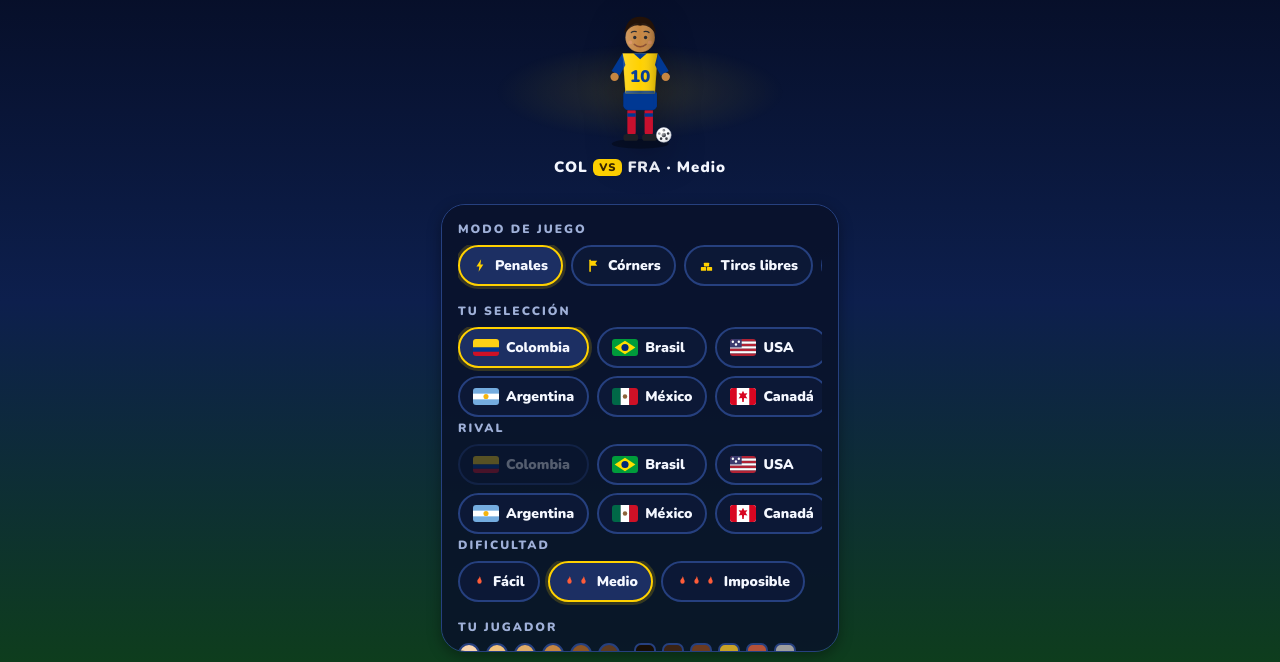
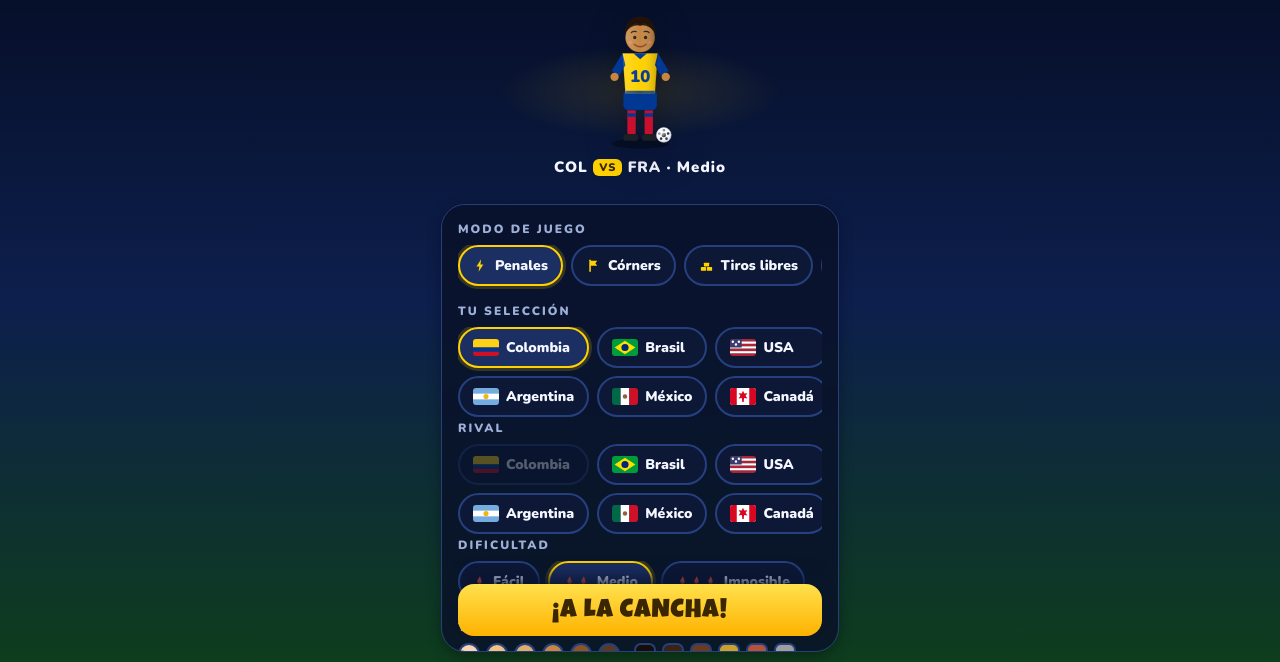
Before and after one commit to DevCristobalvc/Bombazo, a website built with Vite: page index.html in a window 1280 px wide. Shown: the part 138-800 px from the top of the page. Built offline with nearby package versions, Linux system fonts and the light colour scheme.

Commit message:
Fase 4a: CTA A LA CANCHA fijo (sticky) al fondo del panel; howto encima

```diff
--- a/src/components/MenuScreen.css
+++ b/src/components/MenuScreen.css
@@ -102,6 +102,14 @@
   overflow-y: auto;
 }
 
+/* CTA siempre a mano: fijo al fondo del panel scrolleable */
+.menu-screen .panel .btn-big {
+  position: sticky;
+  bottom: -1px;
+  margin-top: 12px;
+  box-shadow: 0 -14px 18px -8px #0a1430;
+}
+
 .howto {
   margin-top: 10px;
   color: var(--c-muted);
--- a/src/components/MenuScreen.js
+++ b/src/components/MenuScreen.js
@@ -66,8 +66,8 @@ export function createMenuScreen({ onPlay }) {
         <div class="chips" data-ref="styles"></div>
         <div class="chips" data-ref="numbers"></div>
         <input class="name-input" data-ref="name" maxlength="10" placeholder="TU NOMBRE EN LA CAMISETA" autocomplete="off" spellcheck="false">
+        <p class="howto"><b>Desliza</b> desde el balón hacia el arco para rematar — curva el gesto para darle efecto. Para <b>atajar</b>, arrastra a tu arquero a donde crees que va el balón. Empate = muerte súbita.</p>
         <button class="btn-big" data-ref="play">¡A LA CANCHA!</button>
-        <p class="howto"><b>Desliza</b> desde el balón hacia el arco para rematar — curva el gesto para darle efecto. Para <b>atajar</b>, arrastra a tu arquero a donde crees que va el balón. Empate = muerte súbita.</p>
       </div>
     </section>`);
 
```
